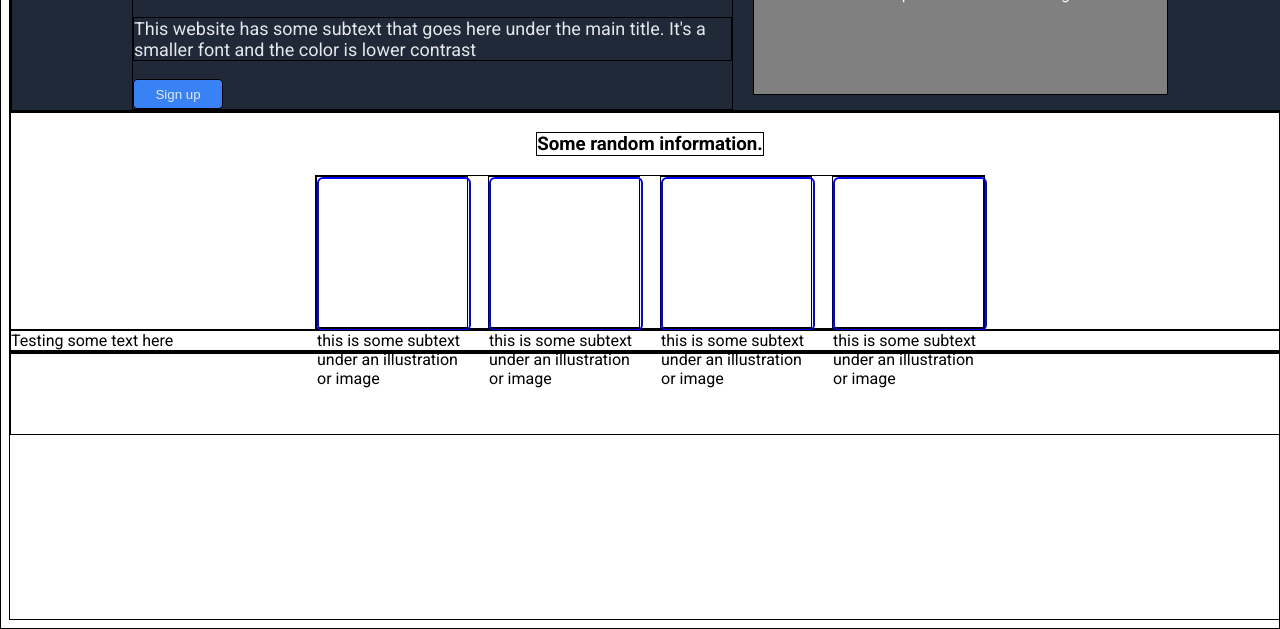
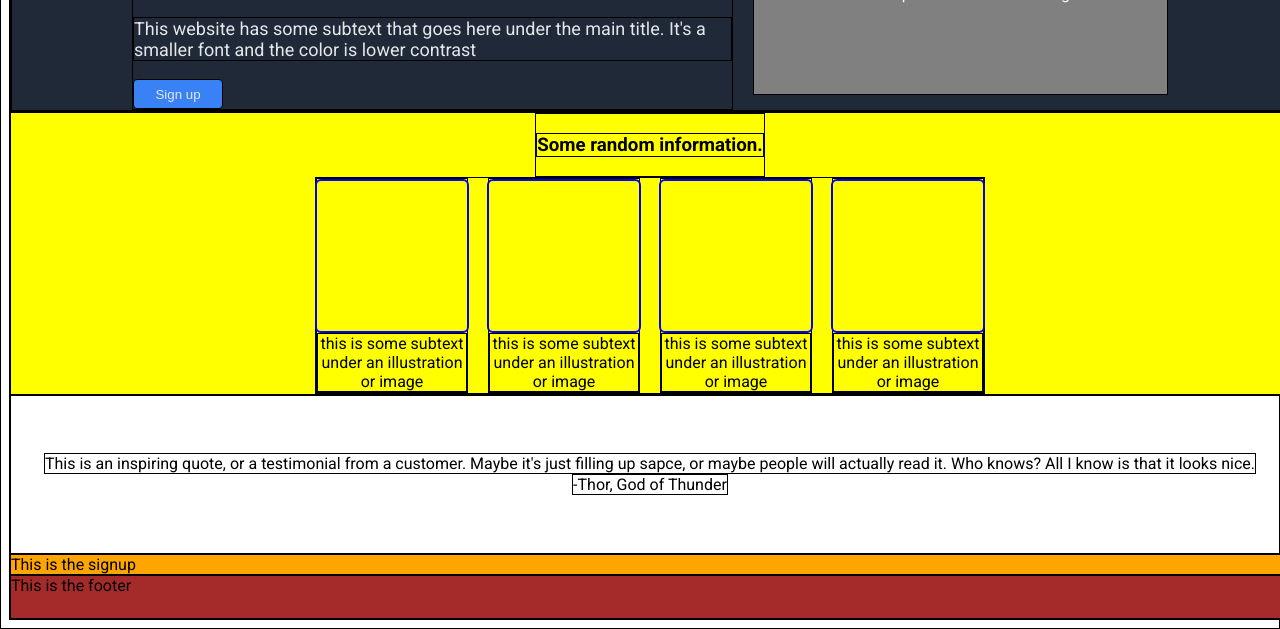
Before and after one commit to elangdor/odin-landing-page, a plain HTML site: page index.html in a window 1280 px wide. Shown: the part 191-820 px from the top of the page. Drawn offline with Linux system fonts and the light colour scheme.

Commit message:
fixed flex and div for top and content divs
There was a bug with the top content, accidentally set height too high
Fixed it by removing fixed height
Now coloring the whole header, instead of just top & bottom separately
The cards were set up wrong, and cards were'nt being flexed
Cards are now flexed correctly, and not the box and text separately
Also set up the quote section skeleton, with flex and divs

```diff
--- a/index.html
+++ b/index.html
@@ -30,49 +30,49 @@
                 </div>
             </div>
         </div>
-
         <div class="content">
-            <h3>Some random information.</h3>
+            <div class="content-header"><h3>Some random information.</h3></div>
             <div class="card-container">
                 <div class="card">
-                    <div class="box">
-
-                    </div>
-                    this is some subtext under an illustration or image
+                    <div class="box"></div>
+                    <div class="card-text">this is some subtext under an illustration or image</div>
                 </div>
 
                 <div class="card">
-                    <div class="box">
-
-                    </div>
-                    this is some subtext under an illustration or image
+                    <div class="box"></div>
+                    <div class="card-text">this is some subtext under an illustration or image</div>
                 </div>
 
                 <div class="card">
-                    <div class="box">
+                    <div class="box"></div>
+                    <div class="card-text">this is some subtext under an illustration or image</div>
+                </div>
 
-                    </div>
-                    this is some subtext under an illustration or image
-                </div>
                 <div class="card">
-                    <div class="box">
-
-                    </div>
-                    this is some subtext under an illustration or image
+                    <div class="box"></div>
+                    <div class="card-text">this is some subtext under an illustration or image</div>
                 </div>
             </div>
         </div>
 
         <div class="quotes">
-            Testing some text here
+            <div class="quote-text">
+                This is an inspiring quote, or a testimonial from a customer. Maybe it's just filling up sapce, or maybe people will actually read it. Who knows? All I know is that it looks nice.
+            </div>
+            <div class="quote-author">
+                -Thor, God of Thunder
+            </div>
         </div>
 
         <div class="signup">
+        This is the signup
+        </div>
 
+        <div class="footer">
+            This is the footer
         </div>
-        <div class="footer"></div>
 
-        </div>
+
 
     </body>
 
--- a/style.css
+++ b/style.css
@@ -7,17 +7,20 @@ body {
     width: 100vw;
     display: flex;
     flex-direction: column;
+    justify-content: space-between;
     font-family: Roboto;
-
 }
 
+.header {
+    background-color: #1F2937;
+}
 .top {
     display: flex;
     flex-direction: row;
     justify-content: space-between;
-    background-color: #1F2937;
     color: #E5E7EB;
-    padding: 0 120px;
+    padding: 0 30px;
+
     }
 
 .img {
@@ -62,7 +65,7 @@ ul {
     display: flex;
     justify-content: space-between;
     gap: 20px;
-    background-color: #1F2937;
+
     padding: 0 120px;
 }
 
@@ -82,15 +85,8 @@ button {
     align-items: center;
 }
 
-.header, .content, .quotes, .signup, .footer {
-
-}
-
-.header, .content, .quotes, .signup {
-
-}
-
 .footer {
+    display: flex;
     height: 80px;
 }
 
@@ -98,21 +94,53 @@ button {
     display: flex;
     gap: 20px;
     justify-content: center;
-}
-
-.card, .box {
-    height: 150px;
-    width: 150px;
+    align-items: center;
 }
 
 .box {
+    height: 150px;
+    width: 150px;
     border: 2px solid blue;
     border-radius: 6px;
 }
 
-.content {
+.card {
     display: flex;
     justify-content: center;
     align-items: center;
     flex-direction: column;
+    width: 150px;
+    text-align: center;
 }
+
+.content {
+    display: flex;
+    flex-direction: column;
+    background-color: yellow;
+    justify-content: center;
+    align-items: center;
+    height: 450px;
+}
+
+
+
+.quotes {
+    display: flex;
+    flex-direction: column;
+    justify-content: center;
+    align-items: center;
+    height: 300px;
+
+}
+
+.signup {
+    background-color: orange;
+}
+
+.footer {
+    background-color: brown;
+}
+
+.header, .content, .quotes, .signup {
+
+}
```
